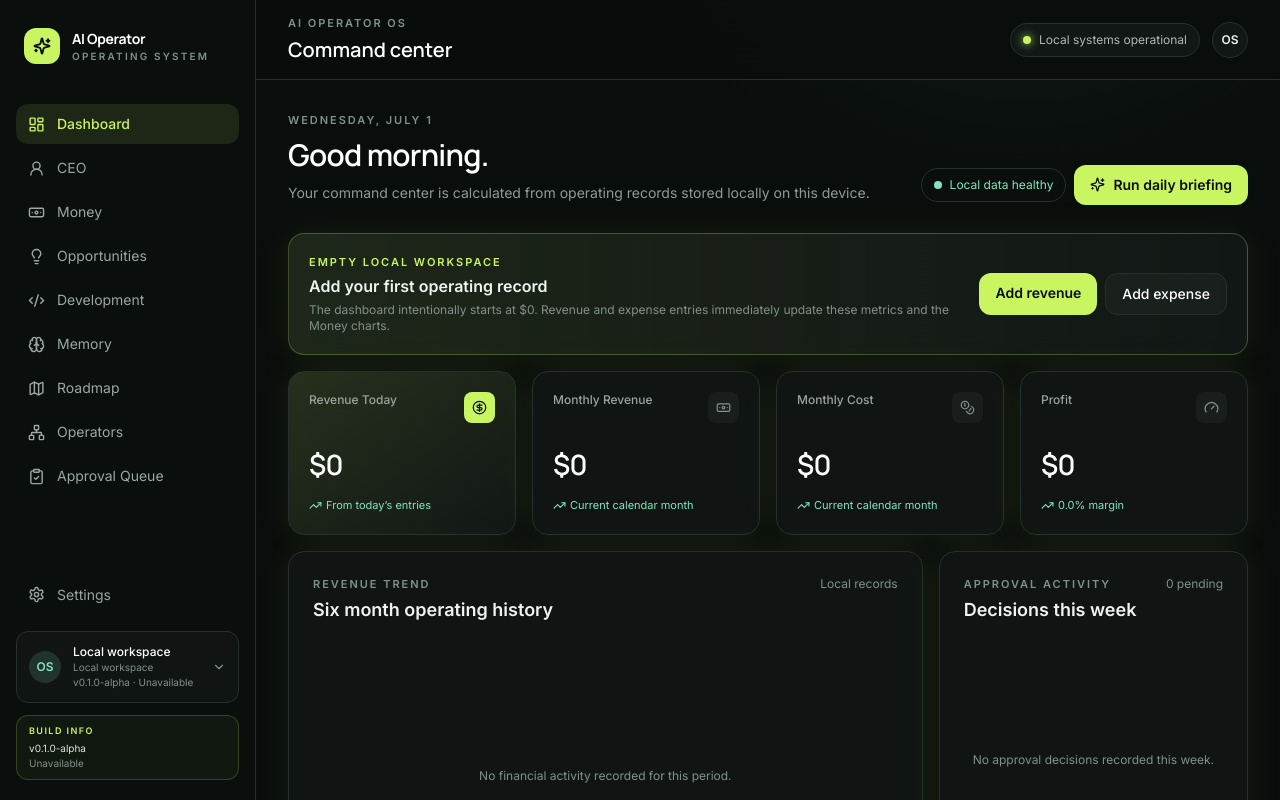
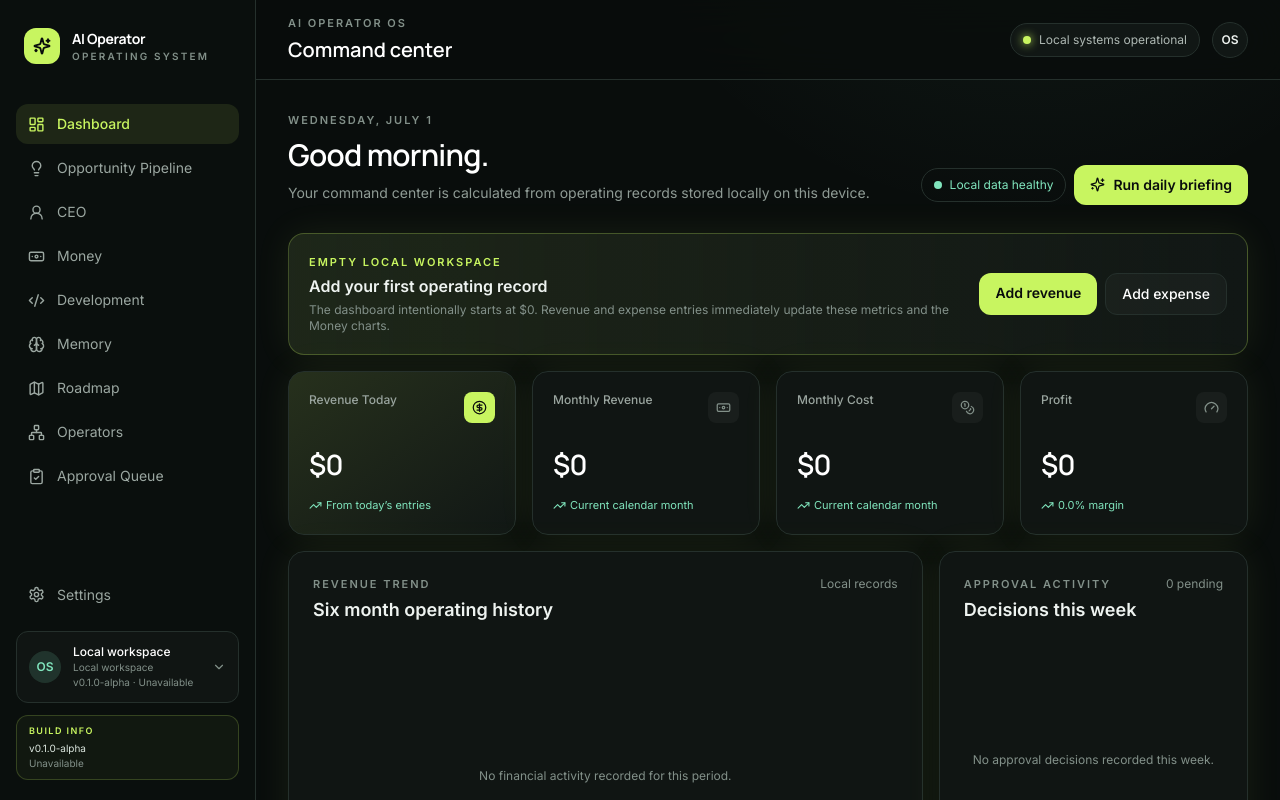
Before and after one commit to Jakea27/AI-Operator-OS, a React (Vite) app in the folder app/: page / in a window 1280 px wide. Shown: the top 800 px of the page. Built offline with nearby package versions, Linux system fonts and the light colour scheme.

Commit message:
Sprint 001 QA found an issue

```diff
--- a/app/components/AppShell.tsx
+++ b/app/components/AppShell.tsx
@@ -18,9 +18,9 @@ import { getBuildInfo } from '@/src/services/buildInfo'
 
 const navigation = [
   { label: 'Dashboard', to: '/', icon: LayoutDashboard },
+  { label: 'Opportunity Pipeline', to: '/opportunities', icon: Lightbulb },
   { label: 'CEO', to: '/ceo', icon: UserRound },
   { label: 'Money', to: '/money', icon: Banknote },
-  { label: 'Opportunities', to: '/opportunities', icon: Lightbulb },
   { label: 'Development', to: '/development', icon: Code2 },
   { label: 'Memory', to: '/memory', icon: Brain },
   { label: 'Roadmap', to: '/roadmap', icon: Map },
```
